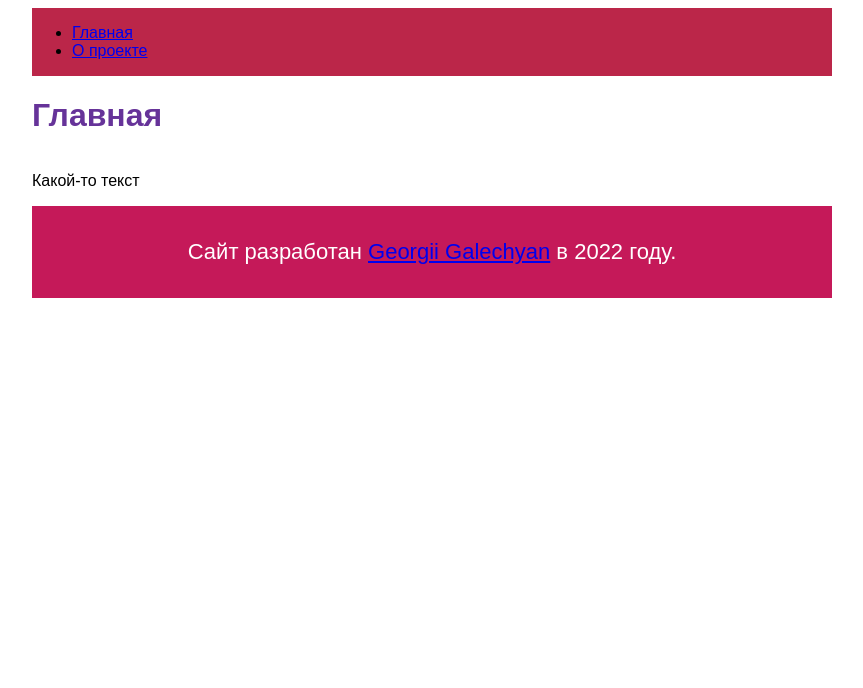
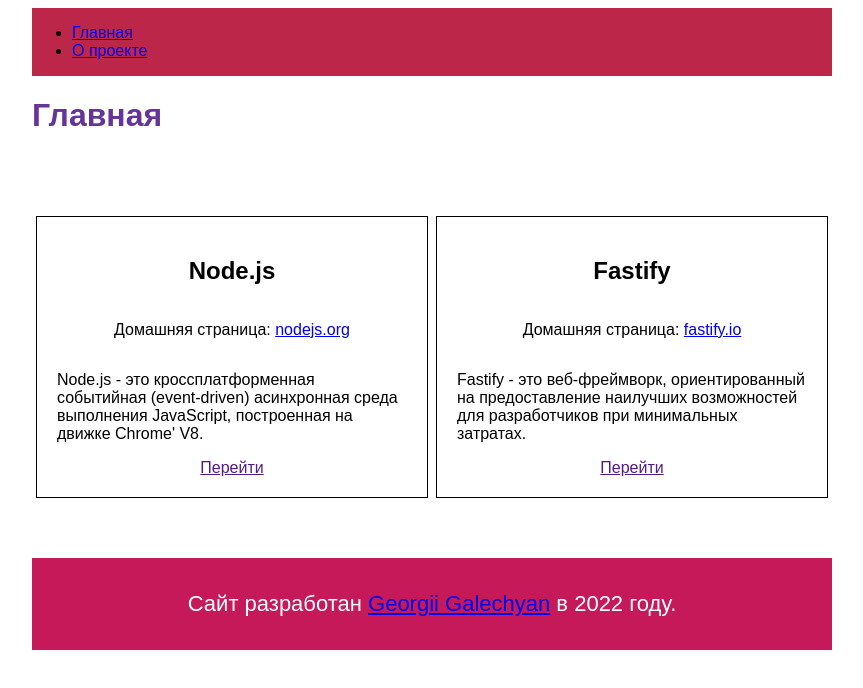
Before and after one commit to GeorgiiGalechyan/alexandria, a Gatsby site: page / in a window 1280 px wide. Shown: the whole page, without its empty margins (208-1071 px from the left). Built offline with nearby package versions, Linux system fonts and the light colour scheme; Gatsby itself is replaced by a stand-in of ours.

Commit message:
Правки содержания Главной страницы

```diff
--- a/src/components/cards/technologies/card.jsx
+++ b/src/components/cards/technologies/card.jsx
@@ -5,10 +5,13 @@ import { card, cardIcon, cardTitle, cardDescription } from './card.module.css'
 const technologies = [
   {
     title: 'Node.js',
-    extLink: 'https://nodejs.org/dist/latest-v18.x/docs/api/',
+    home: {
+      url: 'https://nodejs.org/dist/latest-v18.x/docs/api/',
+      title: 'nodejs.org',
+    },
     intLink: '',
     description:
-      "Node.js - это кроссплатформенная событийная (event-driven)асинхронная среда выполнения JavaScript, построенная на движке Chrome' V8.",
+      "Node.js - это кроссплатформенная событийная (event-driven) асинхронная среда выполнения JavaScript, построенная на движке Chrome' V8.",
     img: {
       alt: 'Node.js_icon',
       src: '../../../svg/nodejs.svg',
@@ -17,7 +20,10 @@ const technologies = [
   },
   {
     title: 'Fastify',
-    extLink: 'https://www.fastify.io/',
+    home: {
+      url: 'https://www.fastify.io/',
+      title: 'fastify.io',
+    },
     intLink: '',
     description:
       'Fastify - это веб-фреймворк, ориентированный на предоставление наилучших возможностей для разработчиков при минимальных затратах.',
@@ -34,13 +40,13 @@ const TechCard = () => {
     <>
       {technologies.map((tech) => (
         <div className={card}>
-          <object style={{ ...cardIcon, fill: tech.img.color }} type="image/svg+xml" data={tech.img.src}></object>
+          {/* {<object style={{ ...cardIcon, fill: tech.img.color }} type="image/svg+xml" data={tech.img.src}></object>} */}
 
           <h2 className={cardTitle}> {tech.title}</h2>
           <p>
-            Домашняя страница: <a href={tech.extLink}> nodejs.org </a>
+            Домашняя страница: <a href={tech.home.url}> {tech.home.title} </a>
           </p>
-          <p className={cardDescription}></p>
+          <p className={cardDescription}> {tech.description}</p>
           <Link to={tech.intLink}> Перейти </Link>
         </div>
       ))}
--- a/src/components/cards/technologies/card.module.css
+++ b/src/components/cards/technologies/card.module.css
@@ -1,6 +1,11 @@
 .card {
+  width: 350px;
+  padding: 20px 20px;
   display: flex;
   flex-direction: column;
+  justify-content: center;
+  align-items: center;
+  border: 1.5px solid black;
 }
 
 .card-icon {
--- a/src/pages/index.jsx
+++ b/src/pages/index.jsx
@@ -1,16 +1,21 @@
 import * as React from 'react'
 import Layout from '../components/layouts/page/layout'
+import TechCard from '../components/cards/technologies/card'
 
-const pageStyles = {
-  color: '#232129',
-  padding: 96,
-  fontFamily: '-apple-system, Roboto, sans-serif, serif',
+const rowSection = {
+  display: 'flex',
+  flexDirection: 'row',
+  justifyContent: 'space-around',
+  alignItems: 'center',
+  padding: '60px 0',
 }
 
 const IndexPage = () => {
   return (
     <Layout pageTitle="Главная">
-      <p>Какой-то текст</p>
+      <div style={rowSection}>
+        <TechCard />
+      </div>
     </Layout>
   )
 }
```
Also changed, not shown: src/pages/index.module.css (added).
